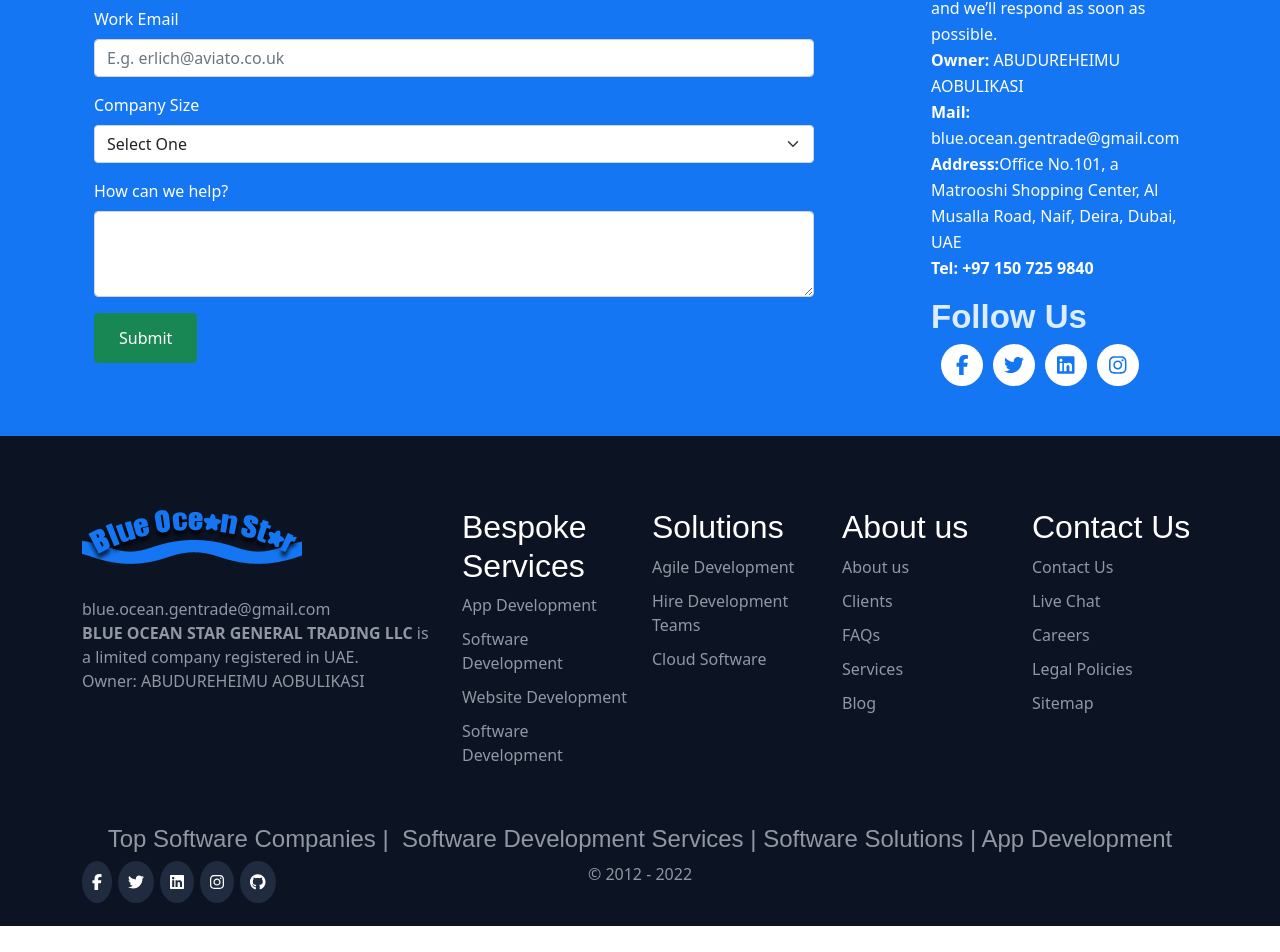
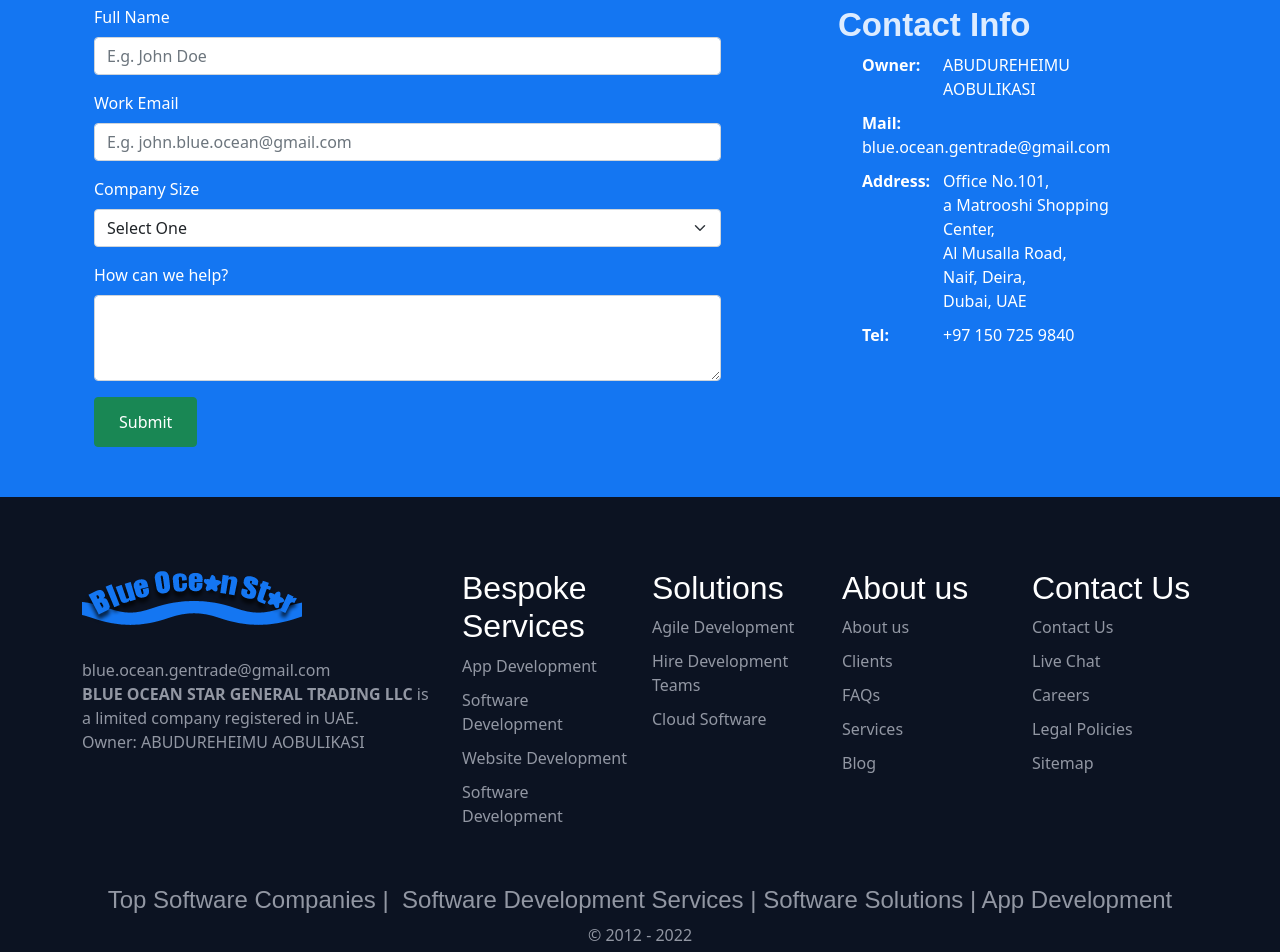
Before and after one commit to jmidasc/blueocean, a React (Create React App) app: page / in a window 1280 px wide. Shown: the part 3683-4635 px from the top of the page. Before the commit the page ends 4609 px from the top, so only its background shows below. Built offline with nearby package versions, Linux system fonts and the light colour scheme.

Commit message:
Clear sovtech info. Update logo. Clarify Contact Info.

```diff
--- a/public/index.html
+++ b/public/index.html
@@ -2,13 +2,10 @@
 <html lang="en">
   <head>
     <meta charset="utf-8" />
-    <link rel="icon" href="%PUBLIC_URL%/favicon.ico" />
+    <link rel="icon" href="%PUBLIC_URL%/favicon.png" />
     <meta name="viewport" content="width=device-width, initial-scale=1" />
     <meta name="theme-color" content="#000000" />
-    <meta
-      name="description"
-      content="Web site created using create-react-app"
-    />
+    <meta name="description" content="Blue Ocean Star General Trading LLC." />
     <link rel="apple-touch-icon" href="%PUBLIC_URL%/logo192.png" />
     <!--
       manifest.json provides metadata used when your web app is installed on a
@@ -24,7 +21,7 @@
       work correctly both with client-side routing and a non-root public URL.
       Learn how to configure a non-root public URL by running `npm run build`.
     -->
-    <title>React App</title>
+    <title>Blue Ocean</title>
   </head>
   <body>
     <noscript>You need to enable JavaScript to run this app.</noscript>
--- a/src/Components/Contact.js
+++ b/src/Components/Contact.js
@@ -12,16 +12,16 @@
           <h2 className="title"> Get Your Bespoke Software Quote </h2>
         </Row>
         <Row>
-          <Col md={8}>
+          <Col md={7}>
             <Form>
               <Form.Group className="mb-3" controlId="formBasicEmail">
                 <Form.Label>Full Name</Form.Label>
-                <Form.Control type="text" placeholder="E.g. Erlich Bachman" />
+                <Form.Control type="text" placeholder="E.g. John Doe" />
               </Form.Group>
 
               <Form.Group className="mb-3" controlId="formBasicPassword">
                 <Form.Label>Work Email</Form.Label>
-                <Form.Control type="email" placeholder="E.g. erlich@aviato.co.uk" />
+                <Form.Control type="email" placeholder="E.g. john.blue.ocean@gmail.com" />
               </Form.Group>
               <Form.Group className="mb-3" controlId="formBasicCheckbox">
                 <Form.Label>Company Size</Form.Label>
@@ -45,45 +45,45 @@
               </Button>
             </Form>
           </Col>
-          <Col md={1}></Col>
-          <Col md={3} className="contactinfo">
+          <Col md={1}>
+
+          </Col>
+          <Col md={4} className="contactinfo">
+            <h2>Contact Info</h2>
+            <Container>
               <Row>
-              <h2>Contact Info</h2>
-              <p>
-                Need help? Feel free to contact us and we’ll respond as soon as possible.
-                <br />
-                <strong>Owner: </strong>ABUDUREHEIMU AOBULIKASI
-                <br />
-                <strong>Mail: </strong>blue.ocean.gentrade@gmail.com
-                <br />
-                <strong> Address:</strong>Office No.101, a Matrooshi Shopping Center, Al Musalla Road, Naif, Deira, Dubai, UAE
-                <br />
-                <strong>
-                  Tel: +97 150 725 9840
-                </strong>
-              </p>
+                <Col md={3}>
+                  <strong>Owner:</strong>
+                </Col>
+                <Col>
+                  ABUDUREHEIMU AOBULIKASI
+                </Col>
               </Row>
               <Row>
-              <h2>Follow Us</h2>
-              <Container>
+                <Col md={3}>
+                  <strong>Mail:</strong>
+                </Col>
+                <Col>
+                  blue.ocean.gentrade@gmail.com
+                </Col>
+              </Row>
               <Row>
-                  <Col className="linkes">
-                    <div className="icon-label">
-                      <FontAwesomeIcon icon={faFacebookF} size="lg" />
-                    </div>
-                    <div className="icon-label">
-                      <FontAwesomeIcon icon={faTwitter} size="lg" />
-                    </div>
-                    <div className="icon-label">
-                      <FontAwesomeIcon icon={faLinkedin} size="lg" />
-                    </div>
-                    <div className="icon-label">
-                      <FontAwesomeIcon icon={faInstagram} size="lg" />
-                    </div>
+                <Col md={3}>
+                  <strong>Address:</strong>
+                </Col>
+                <Col>
+                  Office No.101,<br /> a Matrooshi Shopping Center,<br /> Al Musalla Road,<br /> Naif, Deira,<br /> Dubai, UAE
+                </Col>
+              </Row>
+              <Row>
+                <Col md={3}>
+                  <strong>Tel: </strong>
+                </Col>
+                <Col>
+                  +97 150 725 9840
                 </Col>
               </Row>
             </Container>
-            </Row>
           </Col>
         </Row>
       </Container>
--- a/src/Components/Contact.scss
+++ b/src/Components/Contact.scss
@@ -19,6 +19,9 @@
     p {
       line-height: 26px;
     }
+    .row {
+      margin-bottom: 10px;
+    }
     .linkes {
       display: flex;
       flex-direction: row;
--- a/src/Components/Footer.js
+++ b/src/Components/Footer.js
@@ -70,23 +70,6 @@
             </div>
             <Row className="align-items-center">
               <Col md={4}>
-                <div className="saspot-social rounded">
-                  <a href="https://www.facebook.com/sovtech.uk" className="facebook">
-                    <FontAwesomeIcon icon={faFacebookF} />
-                  </a>
-                  <a href="https://twitter.com/SovTech_uk" className="twitter">
-                    <FontAwesomeIcon icon={faTwitter} />
-                  </a>
-                  <a href="https://www.linkedin.com/company/sovtech/" className="linkedin">
-                    <FontAwesomeIcon icon={faLinkedin} />
-                  </a>
-                  <a href="https://www.instagram.com/humans_of_sovtech/" className="instagram">
-                    <FontAwesomeIcon icon={faInstagram} />
-                  </a>
-                  <a href="https://github.com/SovTech" className="github">
-                    <FontAwesomeIcon icon={faGithub} />
-                  </a>
-                </div>
               </Col>
               <Col md={4} className="textcenter">
                 <p>© 2012 - 2022</p>
--- a/src/Components/Header.js
+++ b/src/Components/Header.js
@@ -16,7 +16,7 @@
             <div className="saspot-brand" style={{ paddingBottom: "-10px" }}>
               <img
                 src={Logo}
-                alt="SovTech.co.uk | Bespoke Software Development | London"
+                alt=" blue.ocean.gentrade | BLUE OCEAN STAR GENERAL TRADING LLC | Dubai"
                 class="default-logo normal-logo"
                 width="220"
                 height=""
--- a/src/Components/TrustedBand.js
+++ b/src/Components/TrustedBand.js
@@ -3,6 +3,7 @@
 import { faAngleRight } from "@fortawesome/free-solid-svg-icons";
 import { Col, Container, Row } from "react-bootstrap";
 
+import TRUSTEDBAND from "../assets/img/TrustedBand.png";
 import "./TrustedBand.scss";
 
 export default () => {
@@ -20,7 +21,8 @@
           </Col>
           <Col sm={6} >
             <div className="elementor-image">
-              <img className="attachment-large size-large" alt="SovTech-UK-Clients" style={{ maxWidth: "100%" }} src="https://17yy713v5uns344y173csoha-wpengine.netdna-ssl.com/wp-content/uploads/sites/11/2022/03/SovTech-UK-Clients-1-1024x736.png" />
+              <img className="attachment-large size-large" alt="BlueSeaStar" style={{ maxWidth: "100%" }}
+                src={TRUSTEDBAND} />
             </div>
           </Col>
         </Row>
```
Also changed, not shown: src/assets/css/dynamic-style.css (+194 -17 lines), public/favicon.png (added), src/assets/img/TrustedBand.png (added). Lines whose indentation alone changed are shown as unchanged.
